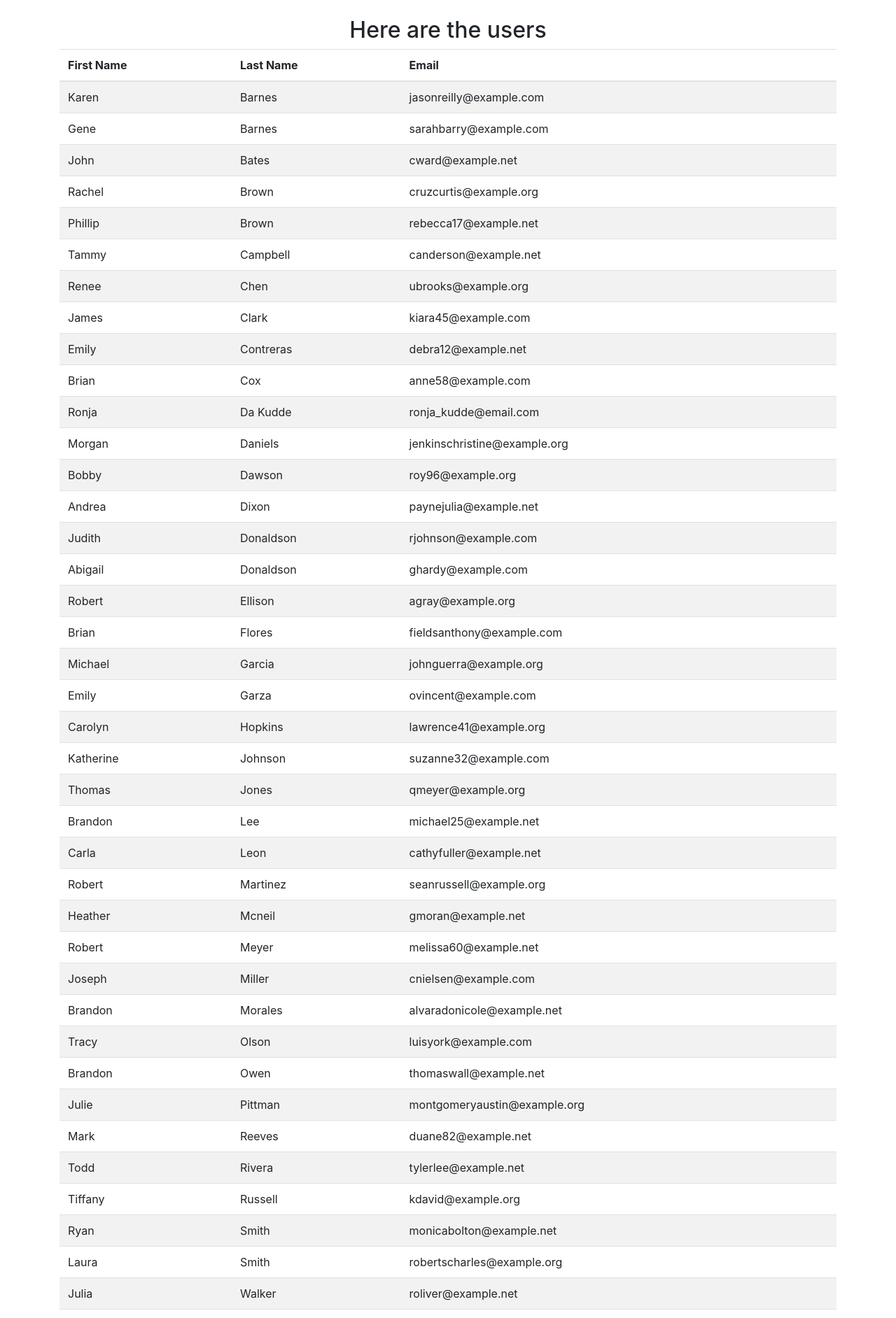
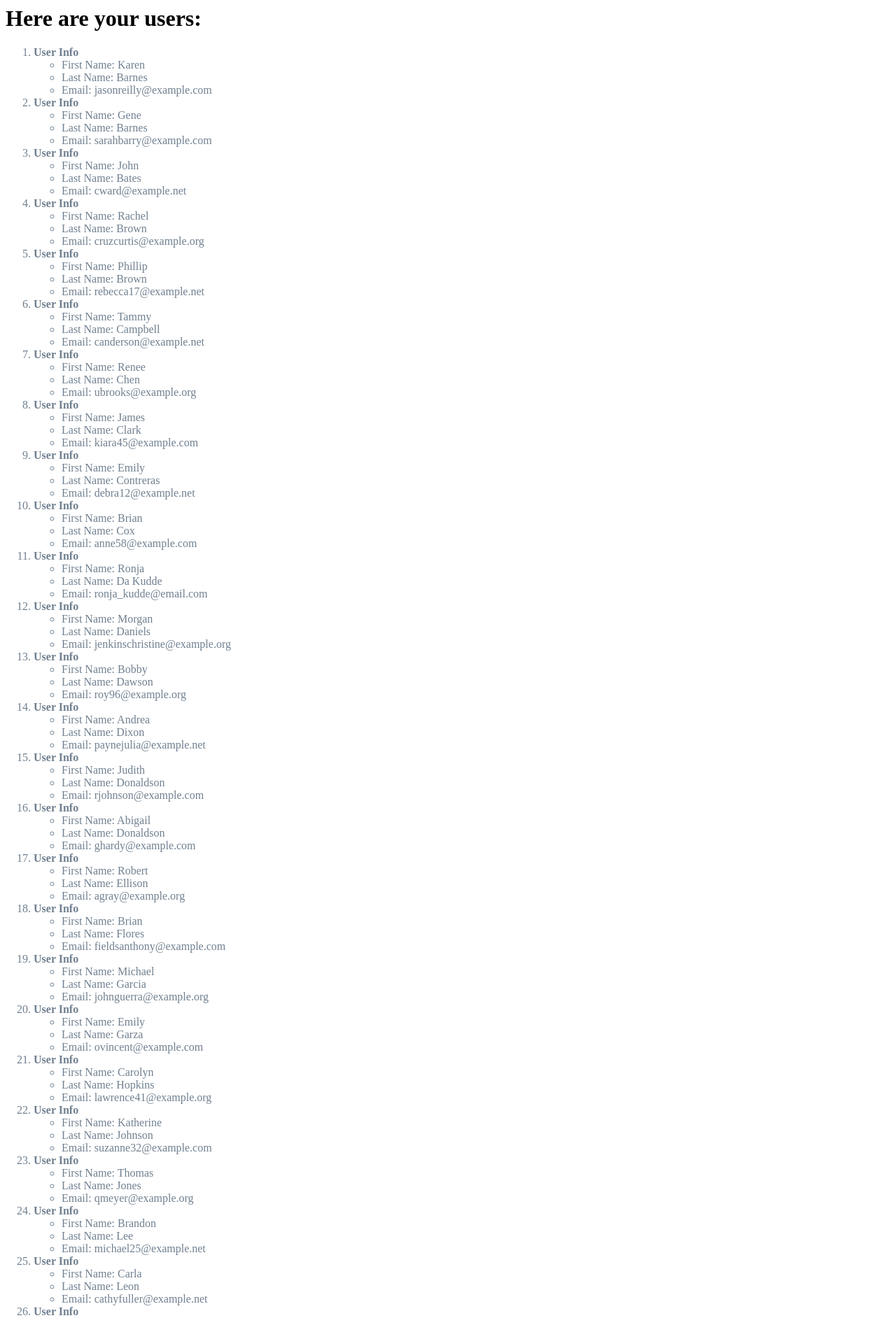
Before and after one commit to Da-Ronja/django_lab05, a Django app: page /users/ in a window 1280 px wide. Shown: the top 1884 px of the page at 70% size. Run offline with Django 4.2, Linux system fonts and the light colour scheme; data comes from the database, SQL or seed files in the repository; both versions use the stored data as it was after the commit; some libraries are stand-ins or nearby versions.

Commit message:
Fixed css

```diff
--- /dev/null
+++ b/static/style.css
@@ -0,0 +1,3 @@
+li {
+    color: slategrey;
+}
--- a/templates/users/user_list.html
+++ b/templates/users/user_list.html
@@ -3,35 +3,25 @@
     <head>
         <meta charset="UTF-8">
         <meta name="viewport" content="width=device-width, initial-scale=1.0">
-        <title>Users List</title>
-        <link rel="stylesheet" href="https://stackpath.bootstrapcdn.com/bootstrap/4.5.2/css/bootstrap.min.css">
+        <title>Users</title>
+        <link rel="stylesheet" href="{% static 'style.css' %}">
     </head>
     <body>
-        <div class="container">
-            <h2 class="text-center mt-4">
-                Here are the users
-            </h2>
-        </div>
-        <div class="container">
+        <h1>Here are your users:</h1>
+        <div>
             {% if users %}
-            <table class="table table-striped">
-                <thead>
-                    <tr>
-                        <th>First Name</th>
-                        <th>Last Name</th>
-                        <th>Email</th>
-                    </tr>
-                </thead>
-                <tbody>
+                <ol>
                     {% for user in users %}
-                        <tr>
-                            <td>{{ user.first_name }}</td>
-                            <td>{{ user.last_name }}</td>
-                            <td>{{ user.email }}</td>
-                        </tr>
+                        <li>
+                            <strong>User Info</strong>
+                            <ul>
+                                <li>First Name: {{ user.first_name }}</li>
+                                <li>Last Name: {{ user.last_name }}</li>
+                                <li>Email: {{ user.email }}</li>
+                            </ul>
+                        </li>
                     {% endfor %}
-                </tbody>
-            </table>
+                </ol>
             {% else %}
                 <p>No users available</p>
             {% endif %}
--- a/userportal/settings.py
+++ b/userportal/settings.py
@@ -118,6 +118,10 @@ USE_TZ = True
 
 STATIC_URL = 'static/'
 
+STATICFILES_DIRS = [
+    BASE_DIR / "static",
+]
+
 # Default primary key field type
 # https://docs.djangoproject.com/en/4.2/ref/settings/#default-auto-field
 
--- a/userportal/urls.py
+++ b/userportal/urls.py
@@ -18,6 +18,6 @@ from django.contrib import admin
 from django.urls import include, path
 
 urlpatterns = [
-    path('users/', include('users.urls')),
+    path('', include('users.urls')),
     path('admin/', admin.site.urls),
 ]
--- a/users/urls.py
+++ b/users/urls.py
@@ -3,5 +3,6 @@ from django.urls import path
 from . import views
 
 urlpatterns = [
-    path("", views.user_list, name="user_list"),
+    path("", views.index, name="index"),
+    path("users/", views.user_list, name="user_list"),
 ]
--- a/users/views.py
+++ b/users/views.py
@@ -4,7 +4,7 @@ from .models import User
 
 # Create your views here.
 def index(request):
-    return HttpResponse("Hello, world. You're at the users index.")
+    return render(request, 'users/index.html')
 
 def user_list(request):
     user_list = User.objects.order_by('last_name')
```
Also changed, not shown: templates/users/index.html (added, +17 -0 lines), db.sqlite3.
